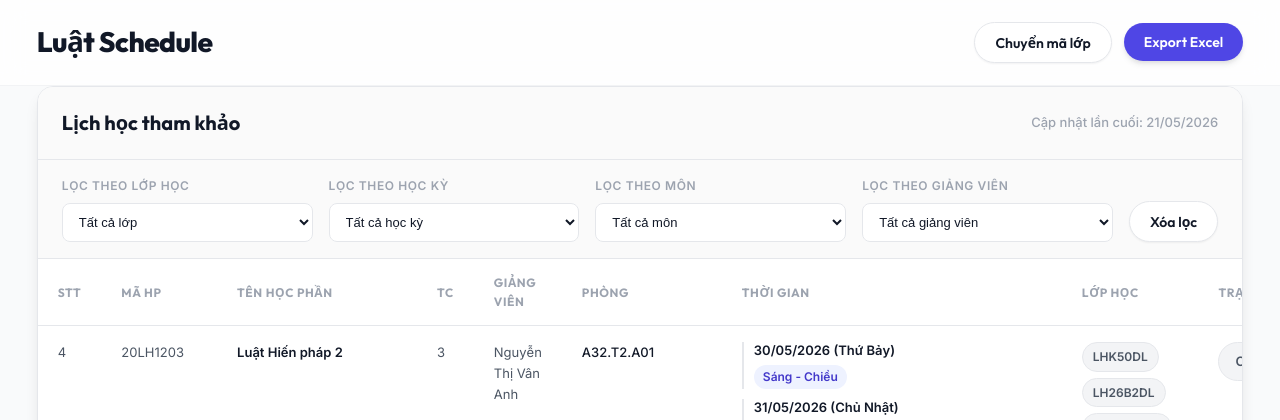
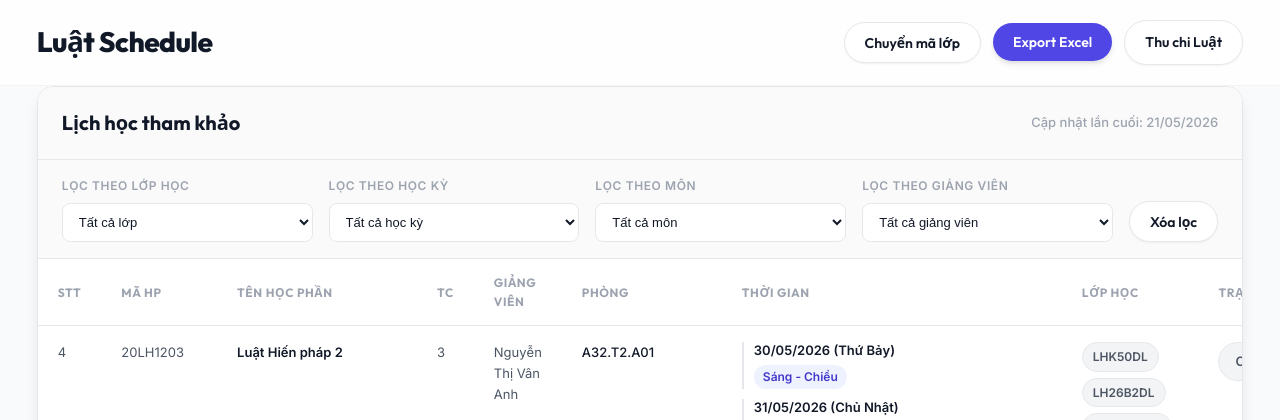
Before and after one commit to Messiac24/Luat-Schedule, a Flask app: page / in a window 1280 px wide. Shown: the top 420 px of the page. Run offline with Flask 3, Linux system fonts and the light colour scheme.

Commit message:
Add finance link to header menu

```diff
--- a/schedule-tool/templates/index.html
+++ b/schedule-tool/templates/index.html
@@ -31,6 +31,7 @@
                 <button id="btn-export-excel" class="btn btn-primary" type="button">
                     Export Excel
                 </button>
+                <a class="btn btn-secondary" href="https://thu-chi-luat.vercel.app/" target="_blank" rel="noopener noreferrer">Thu chi Luật</a>
                 {% if is_admin %}
                 {% if can_edit %}
                 <a class="btn btn-secondary" href="{{ url_for('admin', mode='view') }}">Xem như người dùng</a>
```
